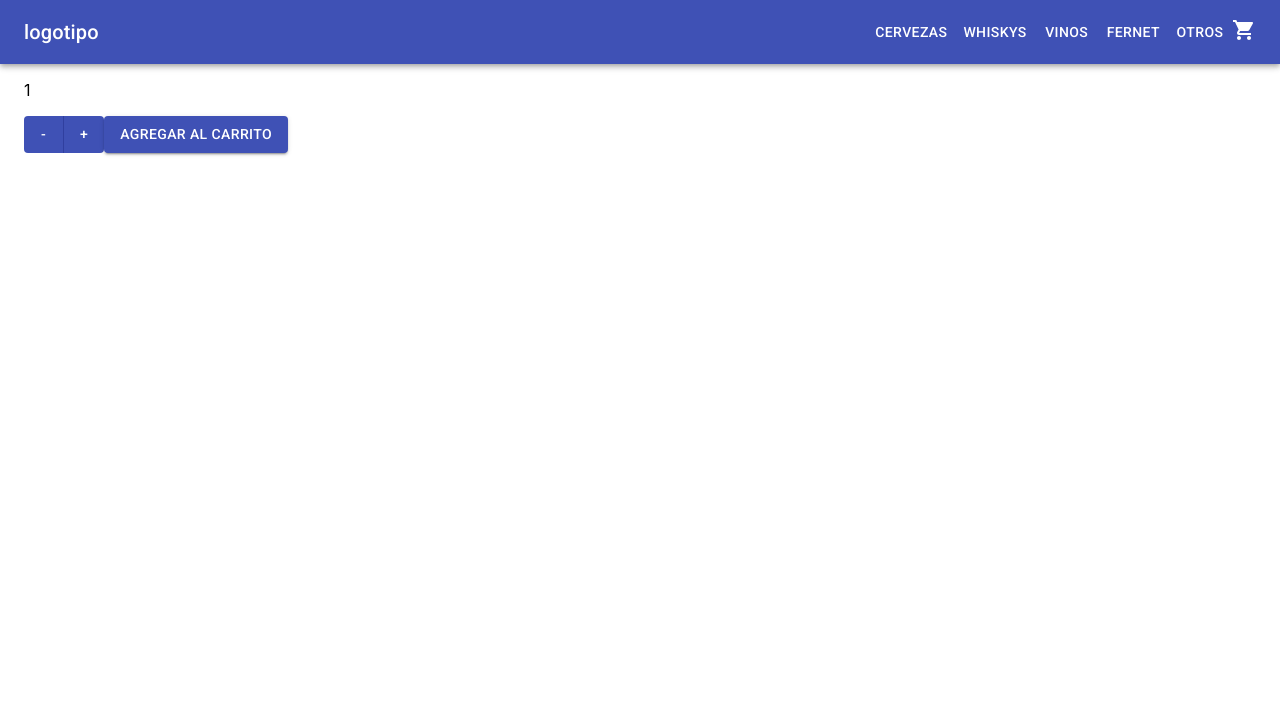
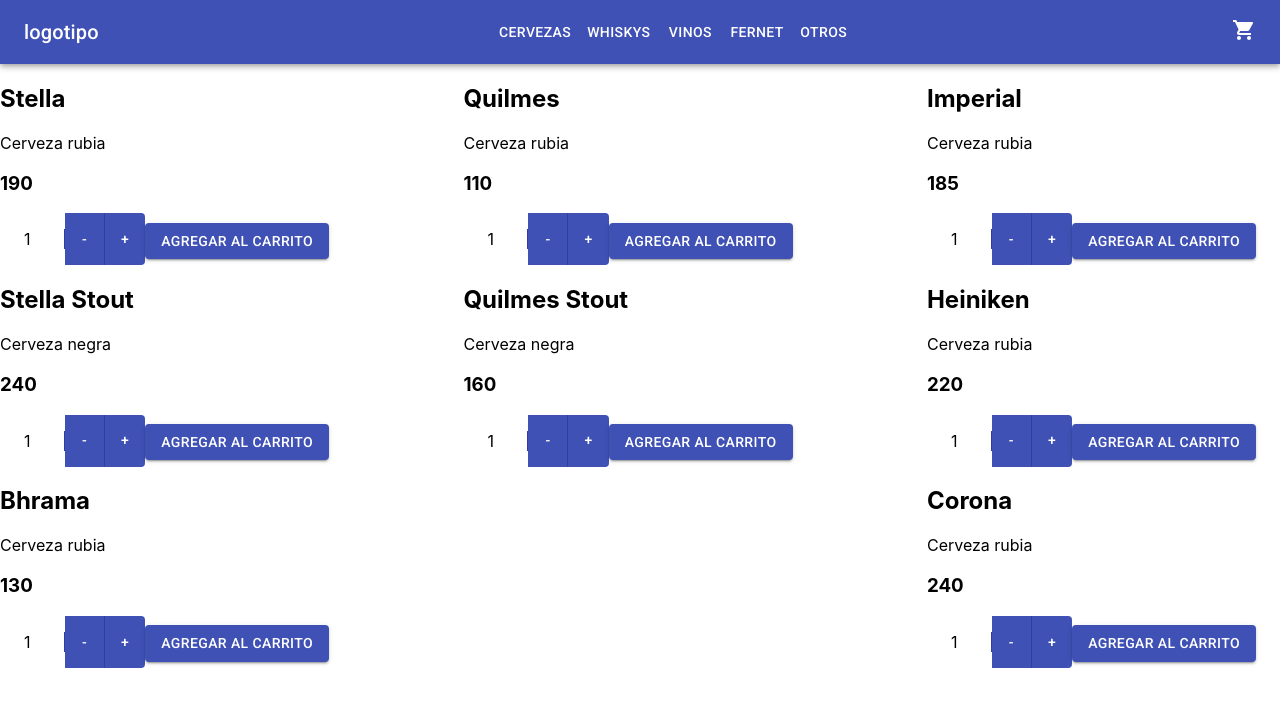
Before and after one commit to ecasiello/coder-react, a React (Create React App) app: page / in a window 1280 px wide. Shown: the top 706 px of the page. Built offline with nearby package versions, Linux system fonts and the light colour scheme.

Commit message:
Render de productos

```diff
--- /dev/null
+++ b/src/components/Item.js
@@ -0,0 +1,23 @@
+import React from 'react';
+import ItemCount from './ItemCount';
+import Grid from '@material-ui/core/Grid';
+
+
+
+function Item({data}) {
+    const count = (quantity)=>{
+        console.log(`Has agregado ${quantity} ${data.title} a tu carrito!!`)
+      }
+
+    return (
+        <Grid Item key={data.id}>
+
+            <h2>{data.title}</h2>
+            <p>{data.description}</p>
+            <h3>{data.price}</h3>
+            <ItemCount stock={4} initial={1} onAdd={count}/>
+        </Grid>
+    );
+  }
+
+  export default Item
--- a/src/components/ItemCount.js
+++ b/src/components/ItemCount.js
@@ -1,9 +1,6 @@
-import React from 'react';
-import { makeStyles } from '@material-ui/core/styles';
-import ButtonGroup from '@material-ui/core/ButtonGroup';
-import Button from '@material-ui/core/Button';
-import Container from '@material-ui/core/Container';
-import {useState} from 'react'
+import {React,useState} from 'react'
+import {ButtonGroup,Button,Container} from '@material-ui/core';
+
 
 
 
@@ -28,8 +25,9 @@
     return (
 
       <Container>
-        <p>{quantity}</p>
+
         <ButtonGroup disableElevation variant="contained" color="primary" >
+            <p>{quantity}</p>
             <Button onClick={removeButton}>-</Button>
             <Button onClick={addButton}>+</Button>
         </ButtonGroup>
--- /dev/null
+++ b/src/components/ItemList.js
@@ -0,0 +1,22 @@
+import React from 'react';
+import Item from './Item';
+import Grid from '@material-ui/core/Grid';
+
+
+
+function ItemList({data}) {
+
+
+    return (
+
+            <Grid container direction="row" justifyContent="space-between" alignItems="center">
+                {data.map(product =>(
+                <Item key={product.id} data={product}/>
+                ))}
+            </Grid>
+
+
+    );
+  }
+
+  export default ItemList
--- a/src/components/ItemListContainer.js
+++ b/src/components/ItemListContainer.js
@@ -1,18 +1,50 @@
-import React from 'react';
-import { makeStyles } from '@material-ui/core/styles';
-import { blue } from '@material-ui/core/colors';
-import ItemCount from './ItemCount';
-
-const count = (quantity)=>{
-  console.log(`Has agregado ${quantity} xxx a tu carrito!!`)
-}
-
-function ItemListContainer({cliente}) {
+import {React, useEffect,useState} from 'react';
+import ItemList from './ItemList';
 
 
+function ItemListContainer() {
+
+  const [productList, setProductList] = useState([])
+
+  useEffect (()=>{
+    let stock = [
+      {id :0,title : 'Stella' ,description: 'Cerveza rubia',price: 190,picturUrl :'https://puntodeventa.ar/wp-content/uploads/2021/02/37-9-2.png'},
+      {id :1,title : 'Quilmes' ,description: 'Cerveza rubia',price: 110,picturUrl :'https://puntodeventa.ar/wp-content/uploads/2021/02/37-9-2.png'},
+      {id :2,title : 'Imperial' ,description: 'Cerveza rubia',price: 185,picturUrl :'https://puntodeventa.ar/wp-content/uploads/2021/02/37-9-2.png'},
+      {id :3,title : 'Stella Stout' ,description: 'Cerveza negra',price: 240,picturUrl :'https://puntodeventa.ar/wp-content/uploads/2021/02/37-9-2.png'},
+      {id :4,title : 'Quilmes Stout' ,description: 'Cerveza negra',price: 160,picturUrl :'https://puntodeventa.ar/wp-content/uploads/2021/02/37-9-2.png'},
+      {id :5,title : 'Heiniken' ,description: 'Cerveza rubia',price: 220,picturUrl :'https://puntodeventa.ar/wp-content/uploads/2021/02/37-9-2.png'},
+      {id :6,title : 'Bhrama' ,description: 'Cerveza rubia',price: 130,picturUrl :'https://puntodeventa.ar/wp-content/uploads/2021/02/37-9-2.png'},
+      {id :7,title : 'Corona' ,description: 'Cerveza rubia',price: 240,picturUrl :'https://puntodeventa.ar/wp-content/uploads/2021/02/37-9-2.png'}
+    ]
+
+    const getProductList = new Promise ((resolve,reject)=>{
+      let status = 200
+      if(status === 200){
+        setTimeout(()=>{
+          resolve(stock)
+          },2000)
+      }else{
+        reject(()=>{
+          console.log('error')
+        })
+      }
+  })
+        const getPromise = () =>{
+          return getProductList
+        }
+        getPromise()
+        .then((res)=>setProductList(res))
+        .catch(err =>{console.log('error')})
+
+    },[])
+    console.log(productList)
+
     return (
+
       <div>
-        <ItemCount stock={4} initial={1} onAdd={count} />
+
+        <ItemList data={productList}/>
       </div>
 
     );
--- a/src/components/NavBar.js
+++ b/src/components/NavBar.js
@@ -1,24 +1,21 @@
 import React from 'react';
-import { makeStyles } from '@material-ui/core/styles';
-import AppBar from '@material-ui/core/AppBar';
-import Toolbar from '@material-ui/core/Toolbar';
-import Typography from '@material-ui/core/Typography';
-import Button from '@material-ui/core/Button';
-import IconButton from '@material-ui/core/IconButton';
+import { makeStyles,AppBar,Toolbar,Typography,Button,Grid } from '@material-ui/core';
 import CartWidget from './CartWidget';
+
 
 
 const useStyles = makeStyles((theme) => ({
   root: {
-    flexGrow: 1,
+    flexGrow: 0,
   },
   menuButton: {
     marginRight: theme.spacing(2),
   },
   title: {
-    flexGrow: 1,
+    flexGrow: 0,
     marginRight: theme.spacing(2),
   },
+
 }));
 
 function NavBar() {
@@ -28,16 +25,23 @@
     <div className={classes.root}>
       <AppBar position="static">
         <Toolbar>
+          <Grid container direction="row" justifyContent="space-between" alignItems="center">
+            <Grid item>
                 <Typography variant="h6" className={classes.title}>
                       logotipo
                 </Typography>
+            </Grid>
+            <Grid item>
                 <Button color="inherit">Cervezas</Button>
                 <Button color="inherit">WhisKys</Button>
                 <Button color="inherit">Vinos</Button>
                 <Button color="inherit">Fernet</Button>
                 <Button color="inherit">Otros</Button>
-
+            </Grid>
+            <Grid item>
                 <CartWidget/>
+            </Grid>
+          </Grid>
         </Toolbar>
       </AppBar>
     </div>
```
Lines whose indentation alone changed are shown as unchanged.
